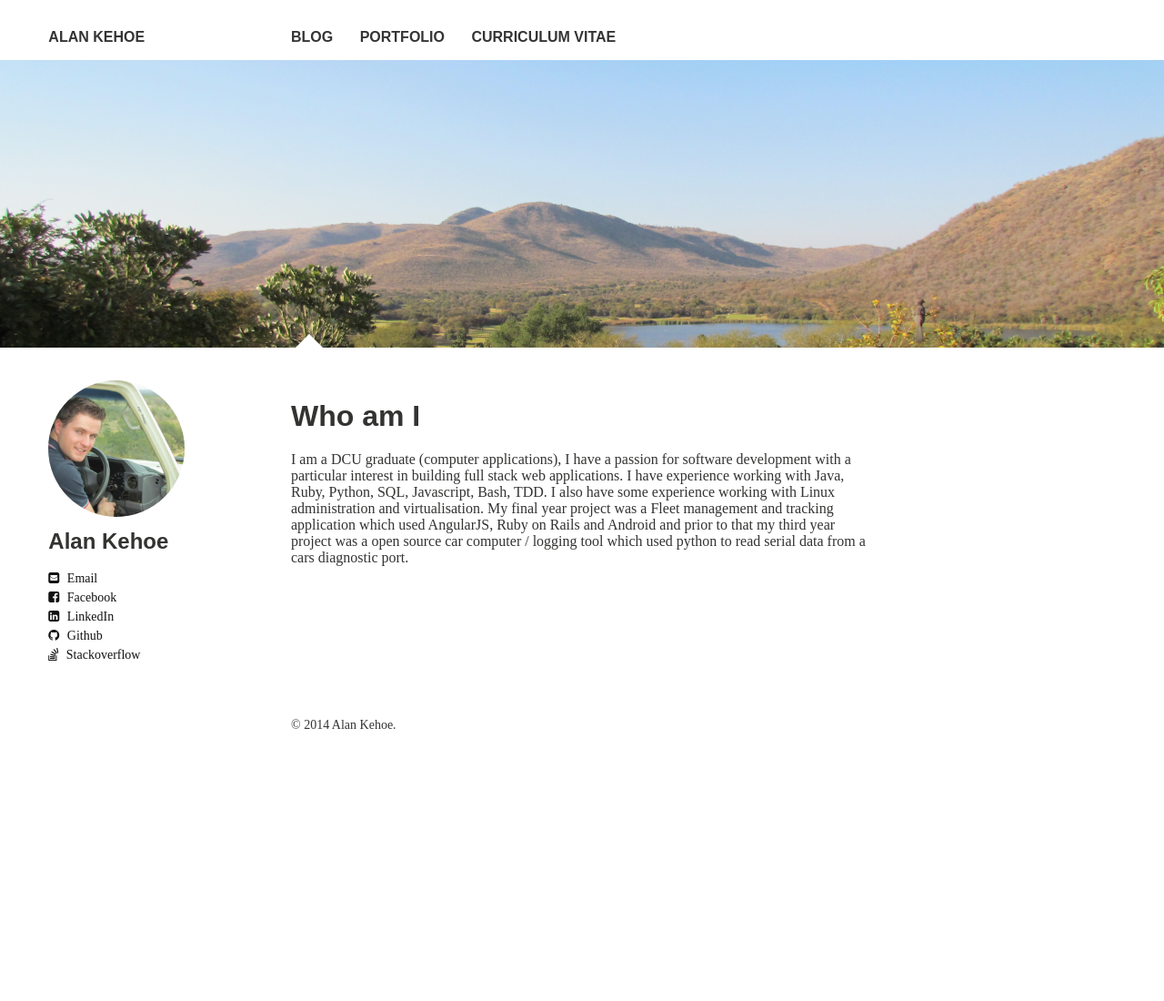
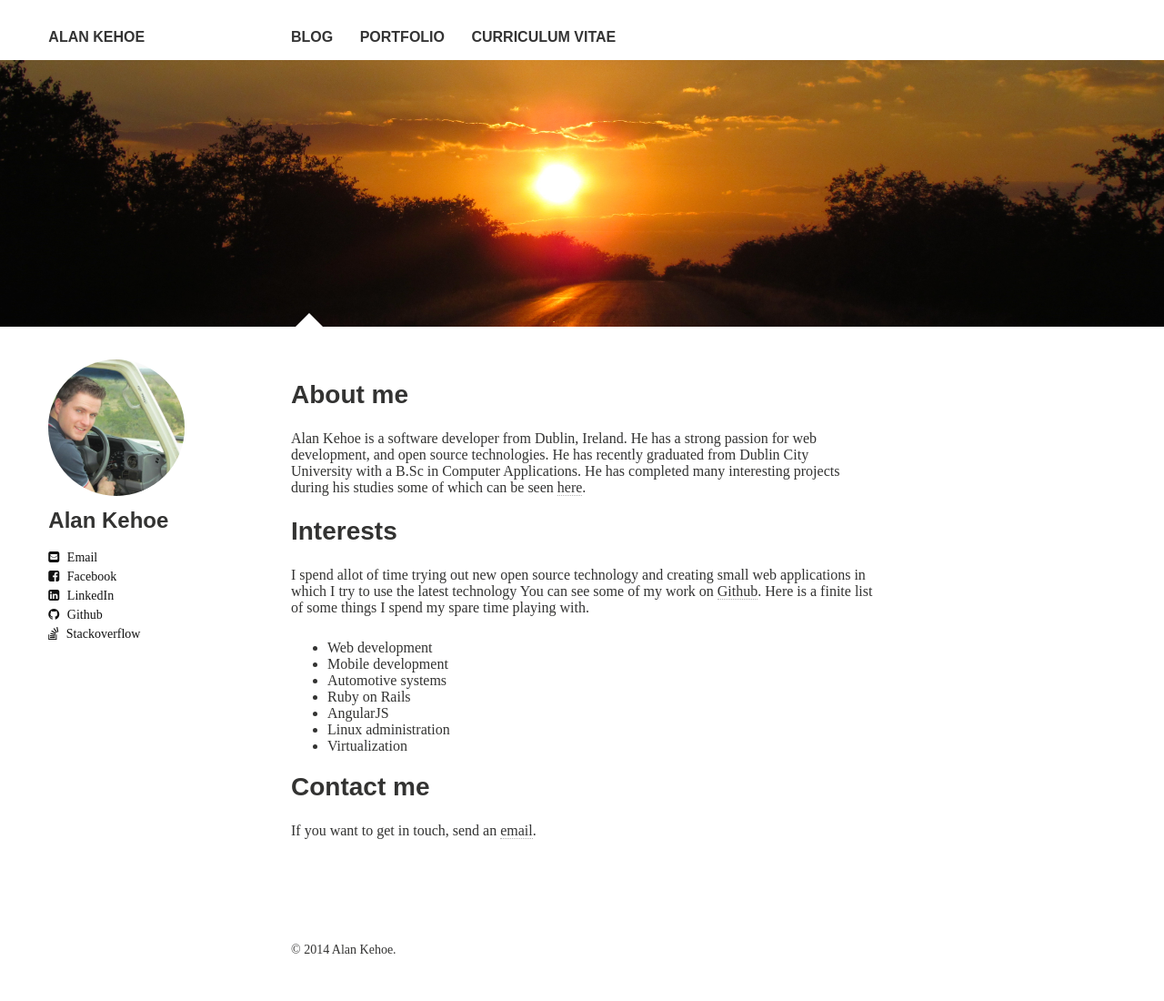
Before and after one commit to alankehoe/alankehoe.github.io, a Jekyll site: the page built from index.md, in a window 1280 px wide. Shown: the whole page at 91% size. Built offline with Jekyll 4.4.1, drawn with Linux system fonts in a browser that asks for light colours; nearby versions of some CDN libraries; some web fonts are replaced; before the commit the page ends 900 px from its top, so only the background shows below that.

Commit message:
Initial about page

```diff
--- a/index.md
+++ b/index.md
@@ -2,14 +2,31 @@
 layout: page
 tags: []
 image:
-  feature: feature-01.jpg
+  feature: feature-02.jpg
 ---
 
-# Who am I
+## About me
 
-I am a DCU graduate (computer applications), I have a passion for software development with a particular
-interest in building full stack web applications. I have experience working with
-Java, Ruby, Python, SQL, Javascript, Bash, TDD. I also have some experience working with Linux administration
-and virtualisation. My final year project was a Fleet management and tracking application which used AngularJS,
-Ruby on Rails and Android and prior to that my third year project was a open source car computer / logging tool which
-used python to read serial data from a cars diagnostic port.
+Alan Kehoe is a software developer from Dublin, Ireland.
+He has a strong passion for web development, and open source technologies. He has recently graduated
+from Dublin City University with a B.Sc in Computer Applications. He has completed many interesting projects
+during his studies some of which can be seen [here](/portfolio "Portfolio").
+
+## Interests
+
+I spend allot of time trying out new open source technology and creating small web applications
+in which I try to use the latest technology You can see some of my work on
+[Github](https://github.com/alankehoe "Alan Kehoe Github"). Here is a finite list of some
+things I spend my spare time playing with.
+
+* Web development
+* Mobile development
+* Automotive systems
+* Ruby on Rails
+* AngularJS
+* Linux administration
+* Virtualization
+
+## Contact me
+
+If you want to get in touch, send an [email](mailto:alankehoe111@gmail.com).
```
Also changed, not shown: images/feature-02.jpg (added), 3 other files.
